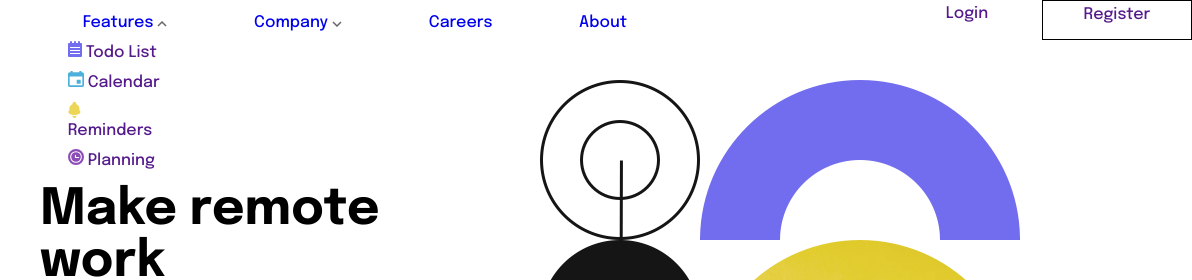
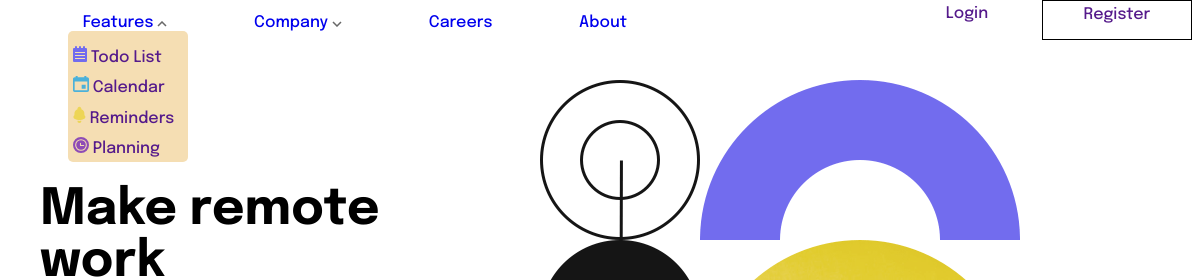
Before and after one commit to dev-mksingh/intro-with-dropdown-, a plain HTML site: page index.html in a window 1280 px wide. Both pictures are taken after a click on the link "Features". Shown: the top 280 px of the page, 88-1280 px from the left. Drawn offline with Linux system fonts and the light colour scheme.

Commit message:
Update style.css

```diff
--- a/style.css
+++ b/style.css
@@ -229,8 +229,11 @@ h1, p{
 
     .submenu{
         position: absolute;
-        width: 100px;
+        width: 120px;
         margin: 0;
+        background-color: wheat;
+        border-radius: 5px;
+        padding: 5px;
     }
 
     .feature ul{
```
